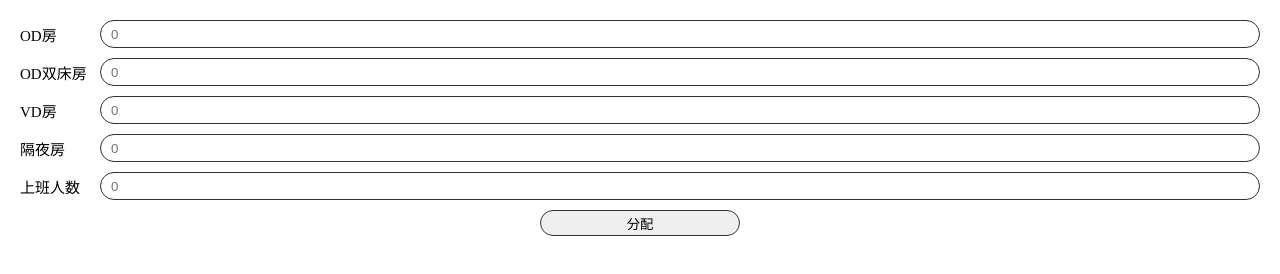
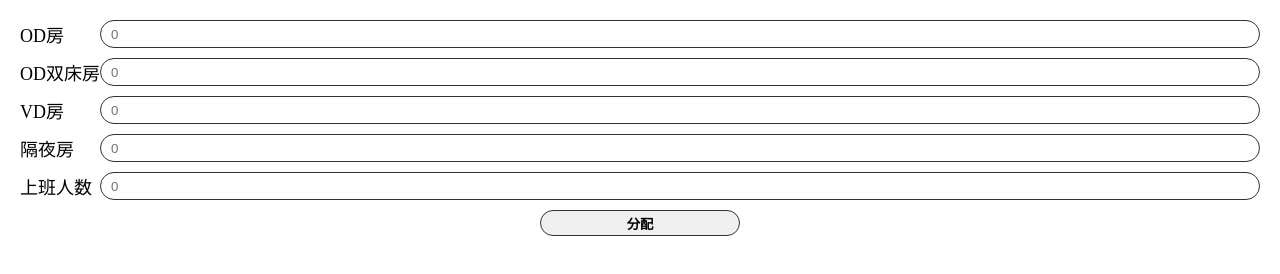
Before and after one commit to coshinehcl/fenfang, a plain HTML site: page main.html in a window 1280 px wide. Drawn offline with Linux system fonts and the light colour scheme.

Commit message:
fix: 修改字体大小

```diff
--- a/main.html
+++ b/main.html
@@ -6,7 +6,7 @@
     <title>分房系统</title>
     <style>
         body,html {
-            font-size: 15px;
+            font-size: 18px;
             margin:0;
             padding: 0;;
         }
@@ -106,7 +106,7 @@
             <input id="num" type="number" placeholder="0">
         </div>
         <div class="item-btn">
-            <button>分配</button>
+            <button class="bold">分配</button>
         </div>
     </div>
     <div class="form-result"></div>
```
